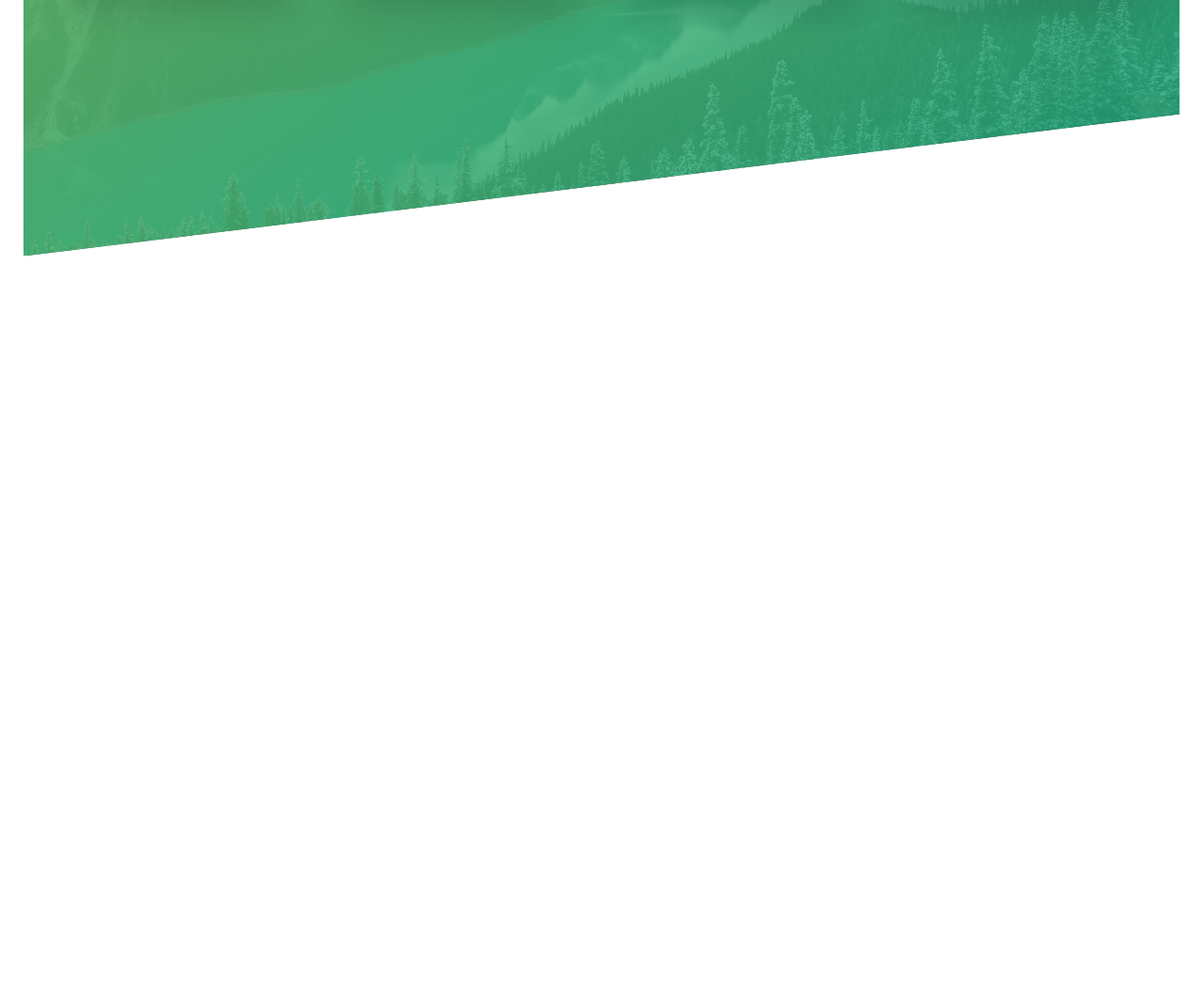
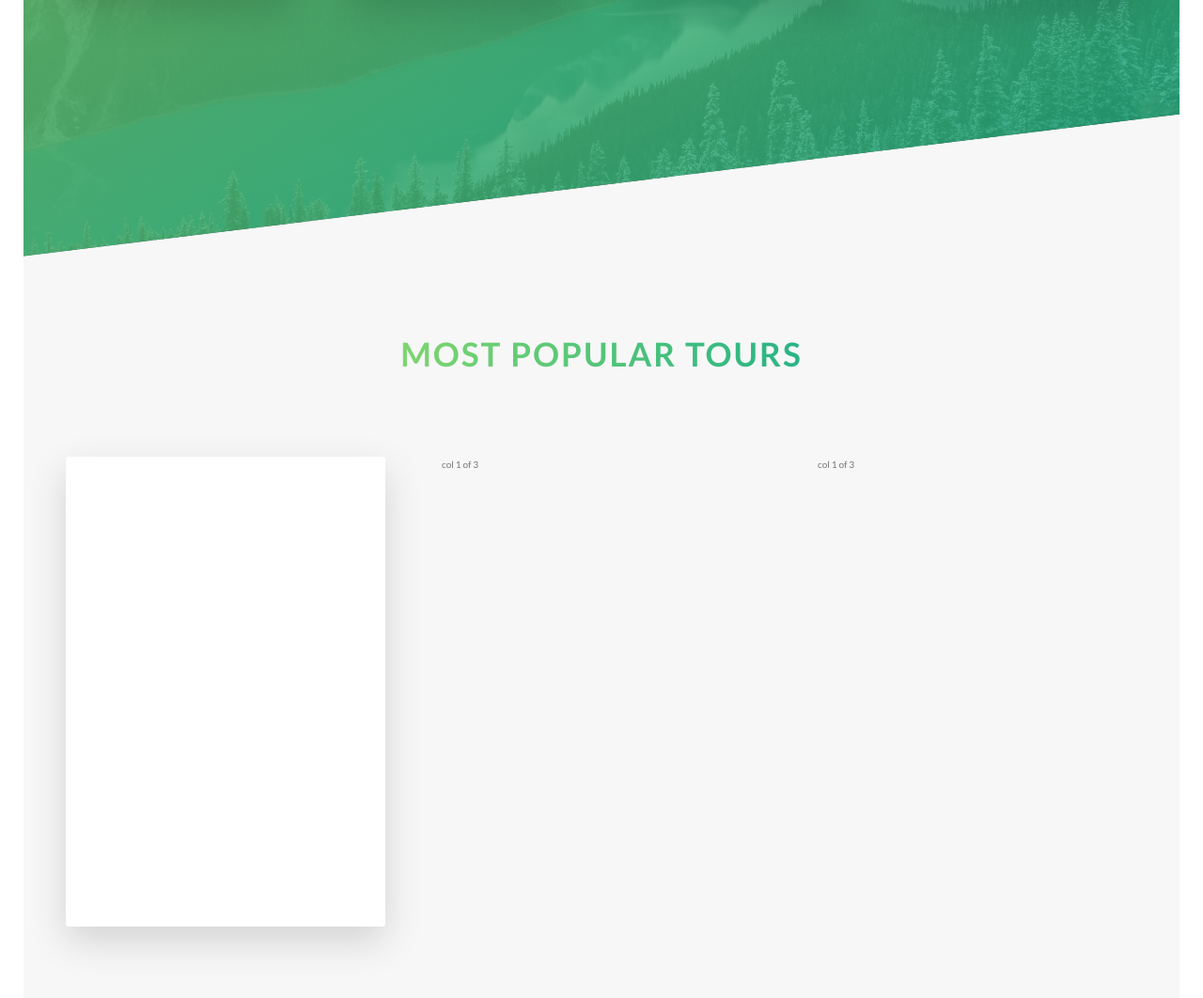
Before and after one commit to midnightgamer/Natours, a website: page index.html in a window 1280 px wide. Shown: the part 1953-3015 px from the top of the page at 94% size. Before the commit the page ends 2225 px from the top, so only its background shows below. Drawn offline with Linux system fonts and the light colour scheme.

Commit message:
2 sided rotable cards are made

```diff
--- a/index.html
+++ b/index.html
@@ -103,6 +103,31 @@
             </div>
         </div>
     </section>
+    <section class="section-tours">
+        <div class="u-mb-big u-center-text">
+            <h2 class="heading-secondary">
+                most popular tours
+            </h2>
+        </div>
+        <div class="row">
+            <div class="col-1-of-3">
+                <div class="card">
+                    <div class="card__side card__side--front">
+                        Text...
+                    </div>
+                    <div class="card__side card__side--back card__side--back-1">
+                        Back...
+                    </div>
+                </div>
+            </div>
+            <div class="col-1-of-3">
+                col 1 of 3
+            </div>
+            <div class="col-1-of-3">
+                col 1 of 3
+            </div>
+        </div>
+    </section>
 </main>
 <!--
  <section class="grid-text">
--- a/sass/abstract/_variables.scss
+++ b/sass/abstract/_variables.scss
@@ -3,6 +3,12 @@
 $color-primary: #55c57a;
 $color-primary-light: #7ed56f;
 $color-primary-dark: #28b485;
+
+$color-orange-light:#ffb900;
+$color-orange-dark:#ff7730;
+
+$color-blue-light: #2998ff;
+$color-blue-dark: #5643fa;
 
 
 $color-grey-light-1:#f7f7f7;
--- /dev/null
+++ b/sass/components/_card.scss
@@ -0,0 +1,35 @@
+.card {
+  perspective: 150rem;
+  position: relative;
+  height: 50rem;
+  &__side {
+    height: 50rem;
+    color: $color-white;
+    transition: all 0.8s ease;
+    position: absolute;
+    top: 0;
+    left: 0;
+    width: 100%;
+    backface-visibility: hidden;
+    border-radius: 3px;
+    box-shadow: 0 1.5rem 4rem rgba($color-black,.15);
+    &--front{
+      background-color: $color-white;
+    }
+
+    &--back{
+      transform: rotateY(180deg);
+
+      &-1{
+        background-image: linear-gradient(to right bottom , $color-orange-light , $color-orange-dark);
+      }
+    }
+  }
+
+  &:hover &__side--front{
+    transform: rotateY(180deg);
+  }
+  &:hover &__side--back{
+    transform: rotate(0);
+  }
+}
--- a/sass/components/_feature-box.scss
+++ b/sass/components/_feature-box.scss
@@ -17,5 +17,6 @@
   }
   &:hover{
     transform: translateY(-.5rem) scale(1.03);
+
   }
 }
--- a/sass/main.scss
+++ b/sass/main.scss
@@ -10,6 +10,7 @@
 @import "components/button";
 @import "components/comopostion";
 @import "components/feature-box";
+@import "components/card";
 
 @import "layout/header";
 @import "layout/grid";
--- a/sass/pages/_home.scss
+++ b/sass/pages/_home.scss
@@ -16,3 +16,10 @@
     transform: skewY(7deg);
   }
 }
+
+.section-tours{
+  background: $color-grey-light-1;
+  padding: 25rem 0 50rem 0;
+  margin-top:-10rem ;
+
+}
```
Also changed, not shown: css/style.css.
